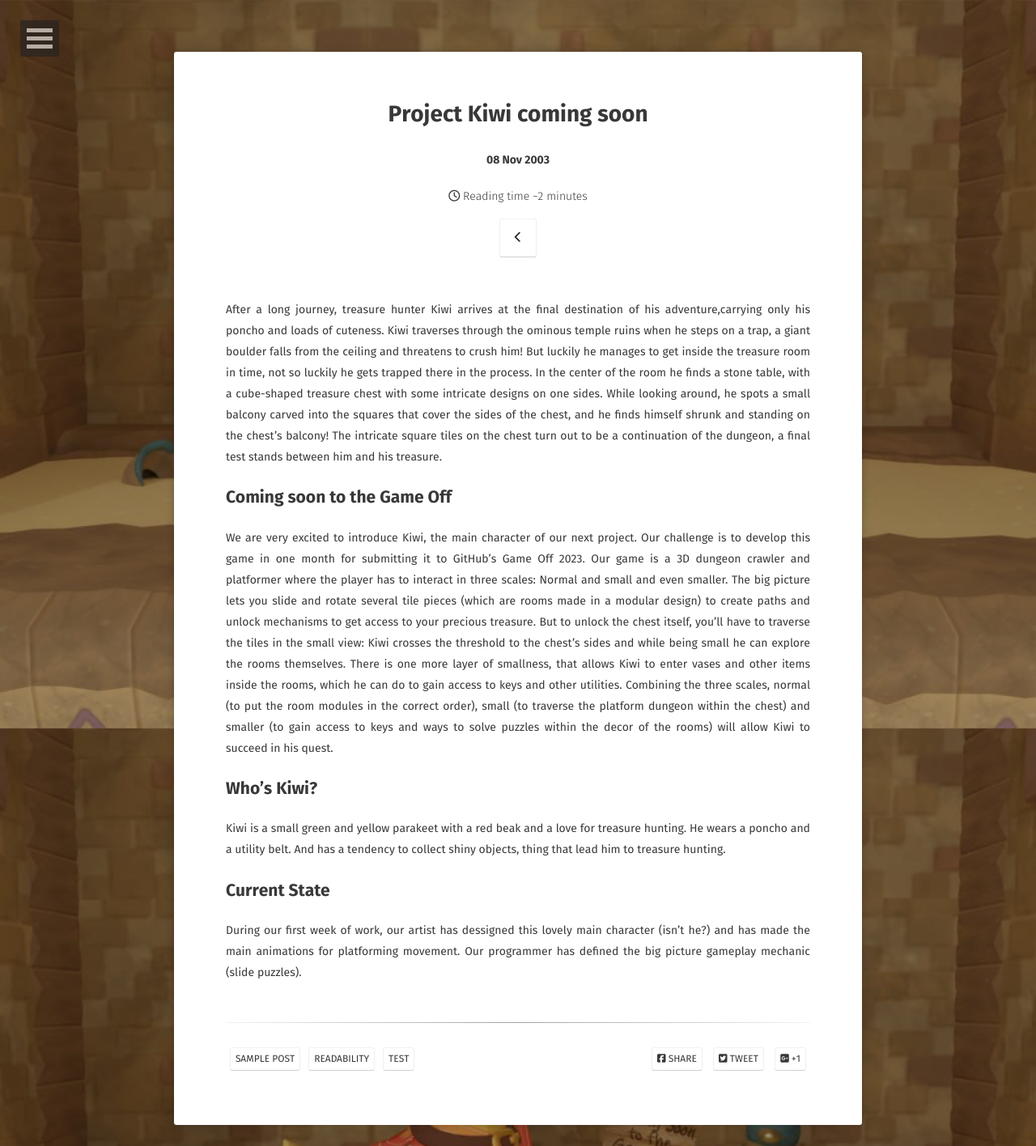
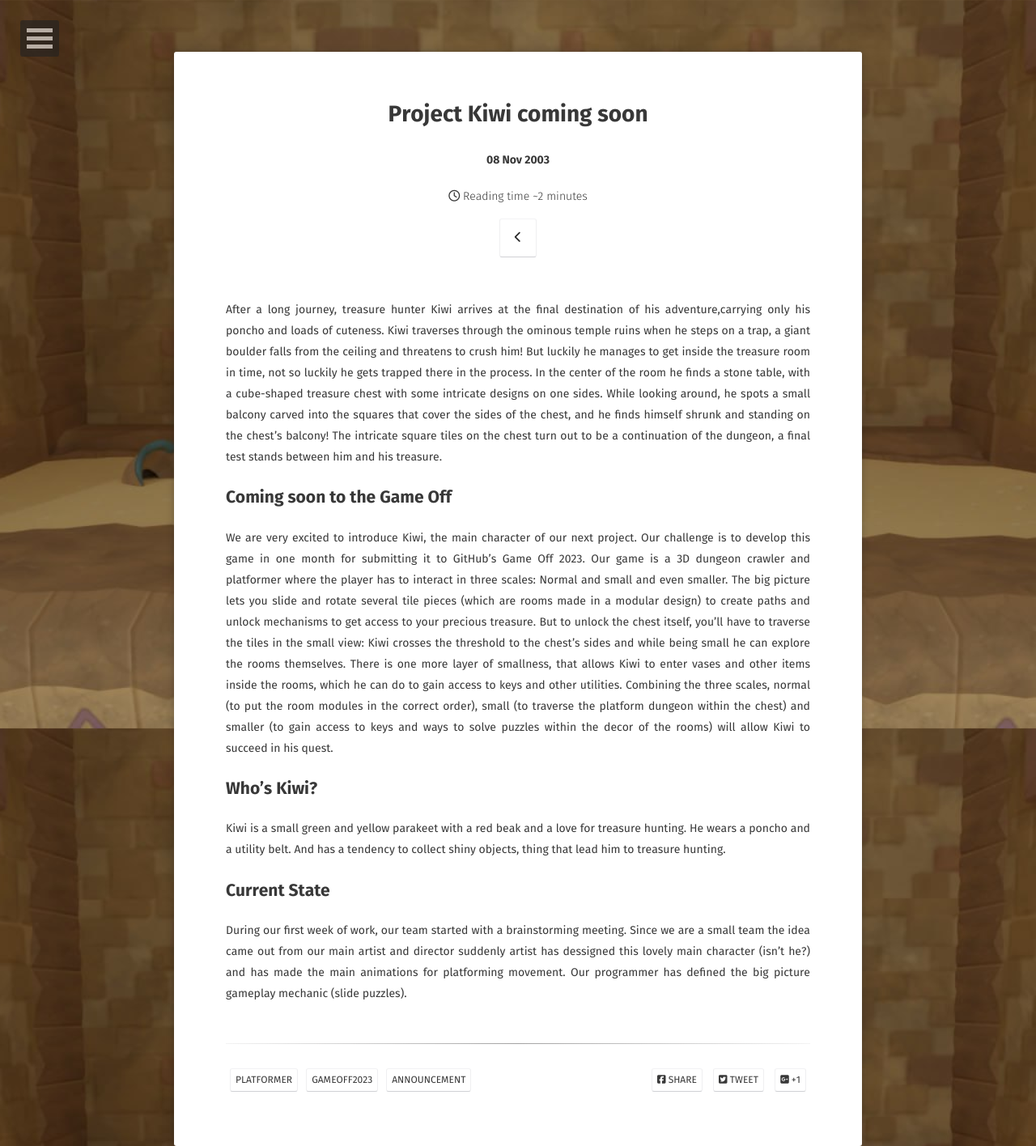
Before and after one commit to IES-Rafael-Alberti/gameoff2023, a Jekyll site: the page built from docs/_posts/2023-11-09-initial-state.md, in a window 1280 px wide. Shown: the whole page at 81% size. Built offline with Jekyll 4.4.1, drawn with Linux system fonts in a browser that asks for light colours; nearby versions of some CDN libraries; some web fonts are replaced.

Commit message:
Update 2023-11-09-initial-state.md

```diff
--- a/docs/_posts/2023-11-09-initial-state.md
+++ b/docs/_posts/2023-11-09-initial-state.md
@@ -3,7 +3,7 @@ layout: post
 title: "Project Kiwi coming soon"
 date: 2003-11-08
 excerpt: "We are very excited to introduce Kiwi, main character of our next project. Our challenge is to develop this game in one month for submitting it to GitHub's Game Off 2023."
-tags: [sample post, readability, test]
+tags: [platformer, gameoff2023, announcement]
 comments: true
 ---
 
@@ -19,4 +19,4 @@ Kiwi is a small green and yellow parakeet with a red beak and a love for treasur
 
 ## Current State
 
-During our first week of work, our artist has dessigned this lovely main character (isn't he?) and has made the main animations for platforming movement. Our programmer has defined the big picture gameplay mechanic (slide puzzles).
+During our first week of work, our team started with a brainstorming meeting. Since we are a small team the idea came out from our main artist and director suddenly artist has dessigned this lovely main character (isn't he?) and has made the main animations for platforming movement. Our programmer has defined the big picture gameplay mechanic (slide puzzles).
```
